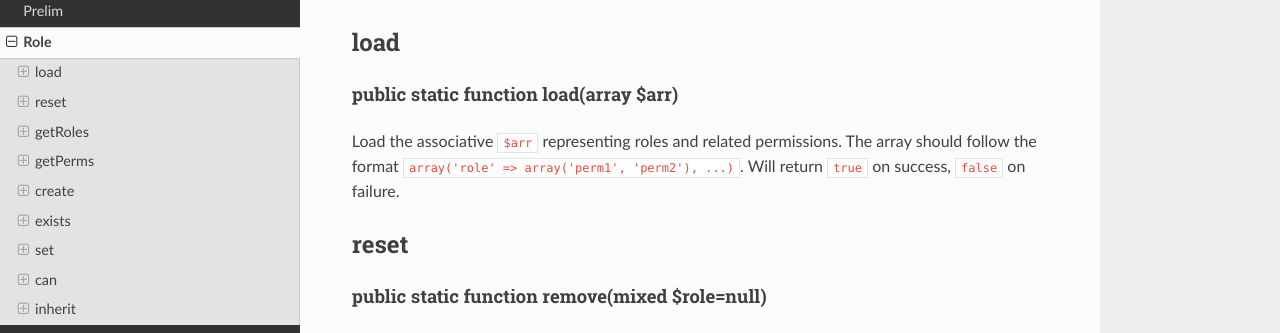
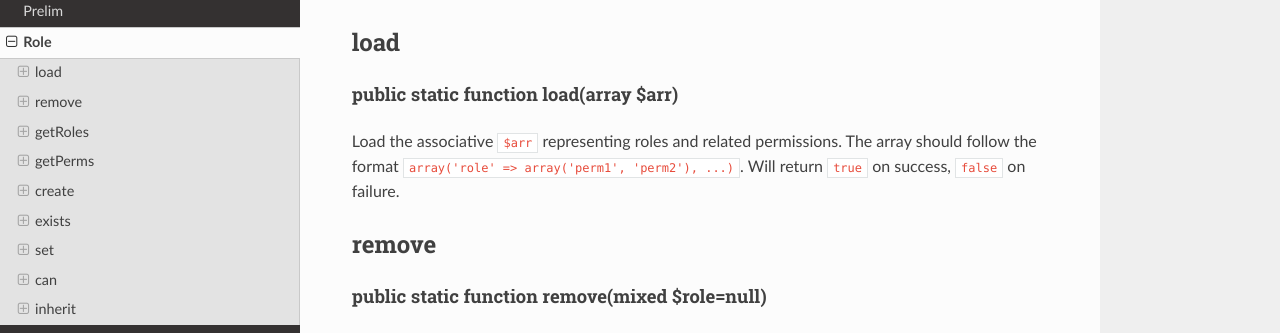
Before and after one commit to r3oath/bantam, an MkDocs documentation site: the page built from docs/role.md, in a window 1280 px wide and 900 px high. Shown: the part 182-515 px from the top of the window. Built offline with MkDocs 1.6.1, drawn with Linux system fonts in a browser that asks for light colours; nearby versions of some CDN libraries; old or Windows-style settings are respelled for this version of MkDocs.

Commit message:
Missed a spot.

```diff
--- a/docs/role.md
+++ b/docs/role.md
@@ -7,7 +7,7 @@ Load the associative `$arr` representing roles and related permissions. The
 array should follow the format `array('role' => array('perm1', 'perm2'), ...)`. Will
 return `true` on success, `false` on failure.
 
-## reset
+## remove
 #### public static function remove(mixed $role=null)
 Removes either the given `$role` and all of its permissions or if `$role` is set to
 `true`, this will remove all roles & permissions currently stored. Will return `true` on
```
